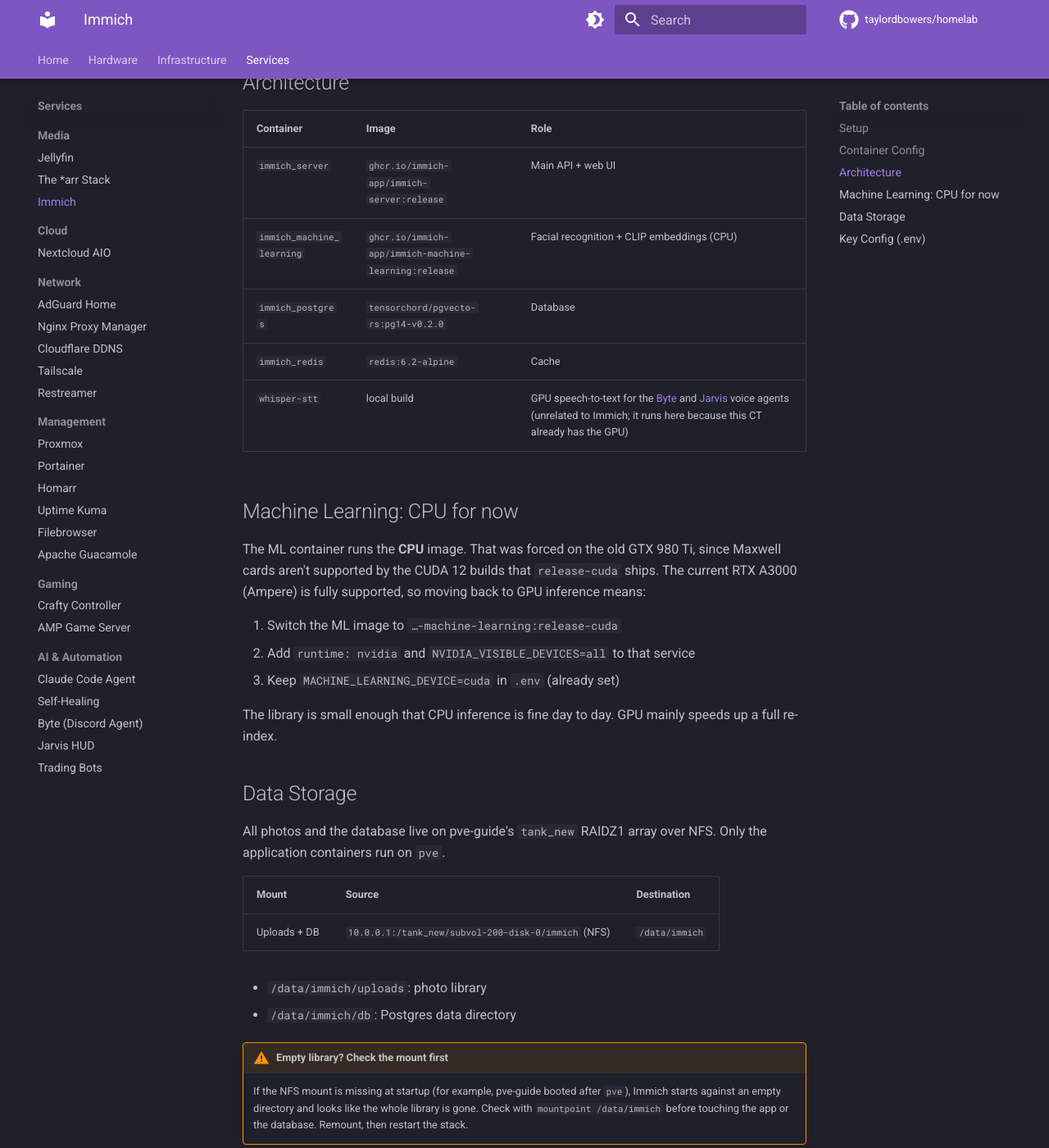
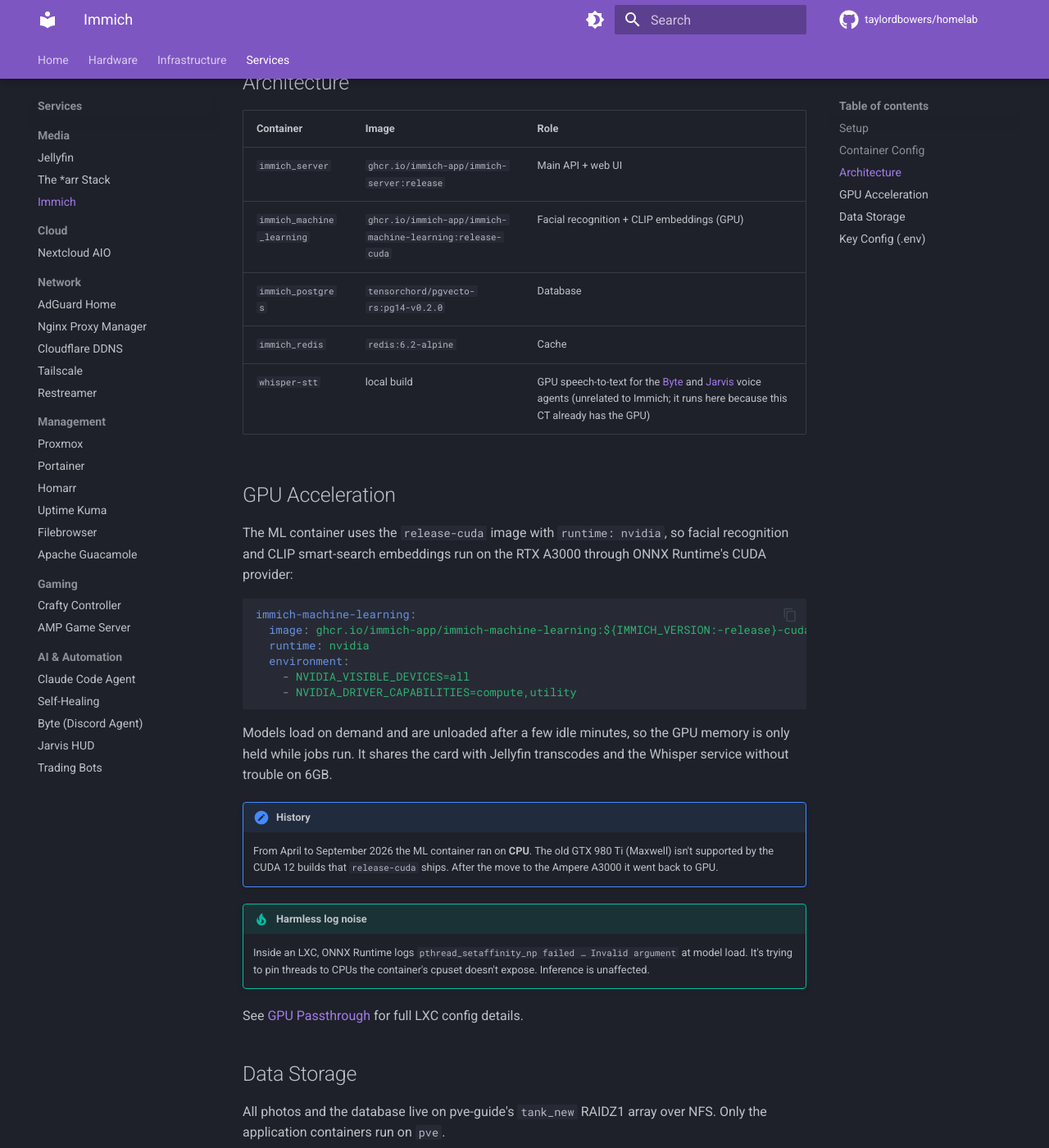
Before and after one commit to taylordbowers/homelab, an MkDocs documentation site: the page built from docs/services/media/immich.md, in a window 1280 px wide and 1400 px high, scrolled down 738 px. Shown: the whole window at 82% size. Built offline with MkDocs 1.6.1 and Material for MkDocs 9.7.7, drawn with Linux system fonts in a browser that asks for light colours; comment, search, counter and statistics services are not loaded.

Commit message:
Immich ML back on GPU (CUDA); Byte owner-only access
Co-Authored-By: Claude Opus 5.5 <noreply@anthropic.com>

````diff
--- a/docs/services/media/immich.md
+++ b/docs/services/media/immich.md
@@ -23,20 +23,33 @@ Self-hosted Google Photos replacement with automatic photo backup, albums, shari
 | Container | Image | Role |
 |-----------|-------|------|
 | `immich_server` | `ghcr.io/immich-app/immich-server:release` | Main API + web UI |
-| `immich_machine_learning` | `ghcr.io/immich-app/immich-machine-learning:release` | Facial recognition + CLIP embeddings (CPU) |
+| `immich_machine_learning` | `ghcr.io/immich-app/immich-machine-learning:release-cuda` | Facial recognition + CLIP embeddings (GPU) |
 | `immich_postgres` | `tensorchord/pgvecto-rs:pg14-v0.2.0` | Database |
 | `immich_redis` | `redis:6.2-alpine` | Cache |
 | `whisper-stt` | local build | GPU speech-to-text for the [Byte](../automation/discord-bot.md) and [Jarvis](../automation/jarvis-hud.md) voice agents (unrelated to Immich; it runs here because this CT already has the GPU) |
 
-## Machine Learning: CPU for now
+## GPU Acceleration
 
-The ML container runs the **CPU** image. That was forced on the old GTX 980 Ti, since Maxwell cards aren't supported by the CUDA 12 builds that `release-cuda` ships. The current RTX A3000 (Ampere) is fully supported, so moving back to GPU inference means:
+The ML container uses the `release-cuda` image with `runtime: nvidia`, so facial recognition and CLIP smart-search embeddings run on the RTX A3000 through ONNX Runtime's CUDA provider:
 
-1. Switch the ML image to `…-machine-learning:release-cuda`
-2. Add `runtime: nvidia` and `NVIDIA_VISIBLE_DEVICES=all` to that service
-3. Keep `MACHINE_LEARNING_DEVICE=cuda` in `.env` (already set)
+```yaml
+immich-machine-learning:
+  image: ghcr.io/immich-app/immich-machine-learning:${IMMICH_VERSION:-release}-cuda
+  runtime: nvidia
+  environment:
+    - NVIDIA_VISIBLE_DEVICES=all
+    - NVIDIA_DRIVER_CAPABILITIES=compute,utility
+```
 
-The library is small enough that CPU inference is fine day to day. GPU mainly speeds up a full re-index.
+Models load on demand and are unloaded after a few idle minutes, so the GPU memory is only held while jobs run. It shares the card with Jellyfin transcodes and the Whisper service without trouble on 6GB.
+
+!!! note "History"
+    From April to September 2026 the ML container ran on **CPU**. The old GTX 980 Ti (Maxwell) isn't supported by the CUDA 12 builds that `release-cuda` ships. After the move to the Ampere A3000 it went back to GPU.
+
+!!! tip "Harmless log noise"
+    Inside an LXC, ONNX Runtime logs `pthread_setaffinity_np failed … Invalid argument` at model load. It's trying to pin threads to CPUs the container's cpuset doesn't expose. Inference is unaffected.
+
+See [GPU Passthrough](../../infrastructure/gpu-passthrough.md) for full LXC config details.
 
 ## Data Storage
 
````
Also changed, not shown: compose/immich/README.md (+2 -2 lines), docs/index.md (+1 -1 lines), docs/infrastructure/gpu-passthrough.md (+2 -2 lines), docs/services/automation/discord-bot.md (+1 -0 lines).
